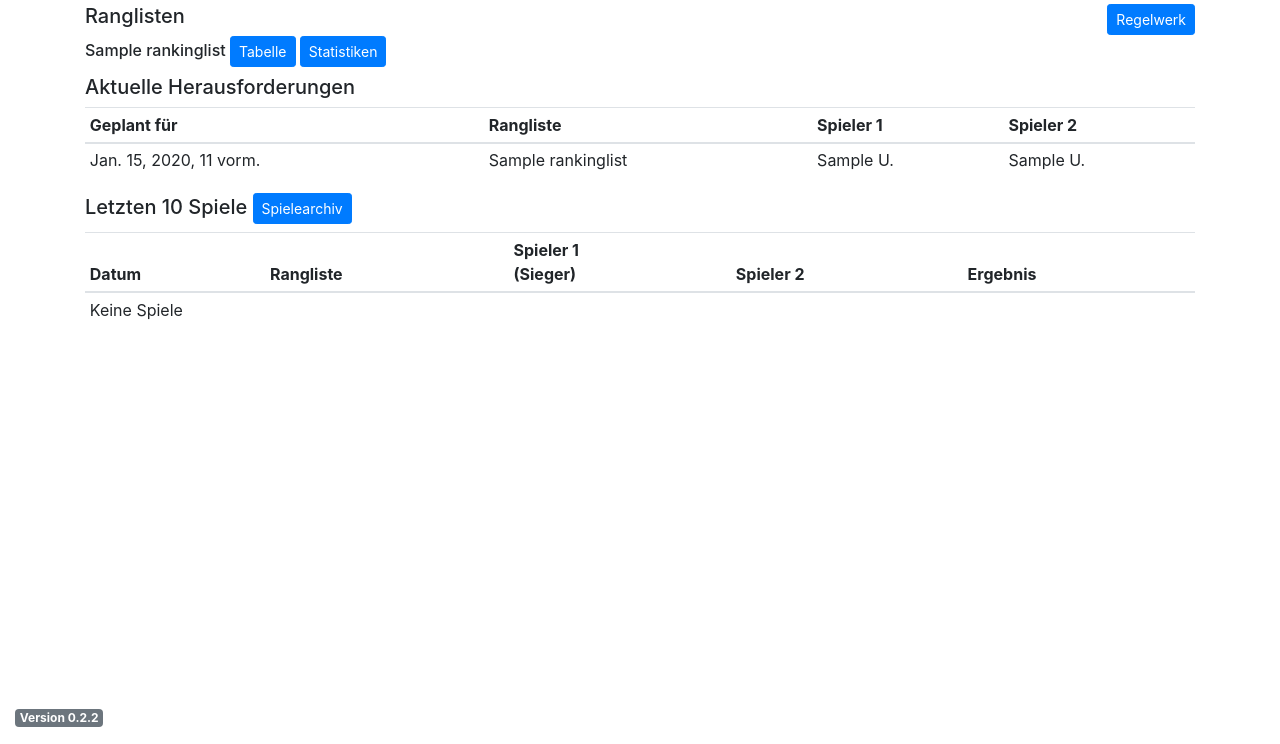
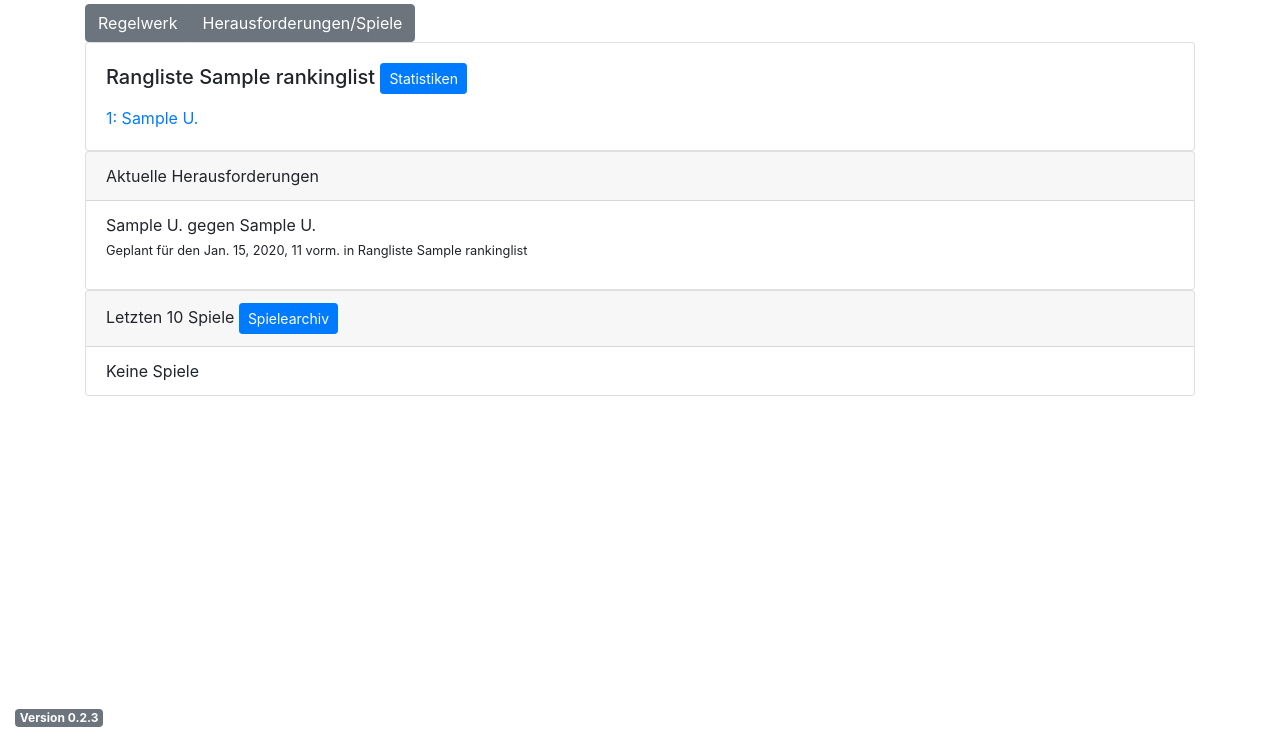
Before and after one commit to puredriver/myclub, a Django app: page /rankinglist/ in a window 1280 px wide. Shown: the part 56-800 px from the top of the page. Run offline with Django 3.2, Linux system fonts and the light colour scheme; tables that the repository leaves empty hold one stand-in row (values such as "Sample post"); some libraries are stand-ins or nearby versions.

Commit message:
new index page

```diff
--- a/rankinglist/templates/rankinglist/base.html
+++ b/rankinglist/templates/rankinglist/base.html
@@ -71,7 +71,7 @@
     <footer class="footer  mt-auto py-3">
 	  <div class="container-fluid">
 
-      <a href="https://github.com/puredriver/myclub/blob/master/README.md#v021" target="_blank" class="badge badge-secondary">Version 0.2.2</a>
+      <a href="https://github.com/puredriver/myclub/blob/master/README.md#v023" target="_blank" class="badge badge-secondary">Version 0.2.3</a>
 	   </div>
 	</footer>
 
--- a/rankinglist/templates/rankinglist/index.html
+++ b/rankinglist/templates/rankinglist/index.html
@@ -2,33 +2,28 @@
 
 {% block content %}
 
-<button type="button" class="btn btn-primary btn-sm float-right" data-toggle="modal" data-target="#exampleModal">
-    Regelwerk
-  </button>
+<div class="btn-group" role="group" aria-label="Basic example">
+  <button type="button" class="btn btn-secondary" data-toggle="modal" data-target="#exampleModal">Regelwerk</button>
+  <button type="button" class="btn btn-secondary">Herausforderungen/Spiele</button>
+</div>
 
-  <h5>Ranglisten</h5>
 
   {% for r in rankinglists %}
-      <h6>{{ r.name }} <button class="btn btn-primary btn-sm" id="rbutton{{r.id}}">Tabelle</button>
-         <a href="{% url 'rankinglist_stats' rankinglist_id=r.id %}" class="btn btn-primary btn-sm">Statistiken</a></h6>
+
+  <div class="card">
+    <div class="card-body">
+      <h5 class="card-title">Rangliste {{ r.name }}
+        <a href="{% url 'rankinglist_stats' rankinglist_id=r.id %}" class="btn btn-primary btn-sm">Statistiken</a>
+
+      </h5>
+      {% for pos in r.rankings.all %}
+      <a href="{% url 'player_history' player_id=pos.player.id %}">{{pos.position}}:  {{pos.player.player.nameshort}}</a><br>
+    {% endfor %}
+    </div>
+
+  </div>
 
 
-      <table id="rtable{{r.id}}" class="table table-sm">
-        <thead>
-            <tr>
-            <th scope="col">#</th>
-            <th scope="col">Name</th>
-            </tr>
-        </thead>
-        <tbody>
-            {% for pos in r.rankings.all %}
-            <tr>
-            <td scope="row">{{pos.position}}</td>
-            <td><a href="{% url 'player_history' player_id=pos.player.id %}">   {{pos.player.player.nameshort}}</a></td>
-            </tr>
-            {% endfor %}
-        <tbody>
-   </table>
 
    <script>
       $("#rtable{{r.id}}").hide();
@@ -40,69 +35,62 @@
 
   {% endfor %}
 
-  <h5>Aktuelle Herausforderungen</h5>
+  <div class="card">
+    <div class="card-header">
+      Aktuelle Herausforderungen
+    </div>
 
-  <table class="table table-sm">
-    <thead>
-        <tr>
-        <th>Geplant für</th>
-        <th>Rangliste</th>
-            <th>Spieler 1</th>
-            <th>Spieler 2</th>
-        </tr>
-    </thead>
-    <tbody>
+    <ul class="list-group list-group-flush">
+
+
    {% for m in matches_planned %}
-        <tr>
-            <td>{{ m.playedat }}</td>
-            <td>{{ m.rankinglist }}</td>
-            <td>{{ m.playerone.player.nameshort }}</td>
-            <td>{{ m.playertwo.player.nameshort }}</td>
-        </tr>
+   <li class="list-group-item">
+    {{ m.playerone.player.nameshort }} gegen {{ m.playertwo.player.nameshort }}
+    <p><small>Geplant für den {{ m.playedat }} in Rangliste {{ m.rankinglist }}</small></p>
+
+   </li>
+
     {% empty %}
-        <tr>
-            <td colspan="8">Keine aktuellen Herausforderungen</td>
-        </tr>
+    <li class="list-group-item">Derzeit keine Herausforderungen</li>
+
     {% endfor %}
-    </tbody>
-</table>
+    </ul>
+  </div>
 
-  <h5>Letzten 10 Spiele <a href="{% url 'matcheshistory' %}" class="btn btn-primary btn-sm">Spielearchiv</a></h5>
+    <div class="card">
+      <div class="card-header">
+        Letzten 10 Spiele <a href="{% url 'matcheshistory' %}" class="btn btn-primary btn-sm">Spielearchiv</a>
+      </div>
 
-  <table class="table table-sm">
-    <thead>
-        <tr>
-        <th>Datum</th>
-        <th>Rangliste</th>
-            <th>Spieler 1 <br>(Sieger)</th>
-            <th>Spieler 2</th>
-            <th>Ergebnis</th>
+      <ul class="list-group list-group-flush">
+        {% for m in matches %}
+        <li class="list-group-item">
 
-        </tr>
-    </thead>
-    <tbody>
-    {% for m in matches %}
-        <tr>
-            <td>{{ m.playedat }}</td>
-            <td>{{ m.rankinglist }}</td>
-            <td>{{ m.playerone.player.nameshort }}</td>
-            <td>{{ m.playertwo.player.nameshort }}</td>
-            <td>{{ m.set1playerone }}:{{ m.set1playertwo }}
+          {{ m.playerone.player.nameshort }} gegen {{ m.playertwo.player.nameshort }}:
+
+          {{ m.set1playerone }}:{{ m.set1playertwo }}
           {{ m.set2playerone }}:{{ m.set2playertwo }}
 
           {% if m.set3playerone != 0 and m.set3playertwo != 0 %}
               {{ m.set3playerone }}:{{ m.set3playertwo }}
           {% endif %}
-          </td>
+          <p><small>In Rangliste {{m.rankinglist}}</small></p>
 
-        </tr>
+          </li>
+
+
+
         {% empty %}
-        <tr>
-            <td colspan="8">Keine Spiele</td>
-        </tr>
+        <li class="list-group-item">Keine Spiele</li>
         {% endfor %}
-    </tbody>
-</table>
+
+      </ul>
+
+
+    </div>
+
+
+
 
       <!-- Modal -->
   <div class="modal fade" id="exampleModal" tabindex="-1" role="dialog" aria-labelledby="exampleModalLabel" aria-hidden="true">
--- a/rankinglist/templates/rankinglist/playerhistory.html
+++ b/rankinglist/templates/rankinglist/playerhistory.html
@@ -5,7 +5,7 @@
 
 <a class="btn btn-primary btn-sm float-right" href="{% url 'index' %}" role="button">Zurück</a>
 
-<h5>Spielhistorie von {{player.nameshort}}</h5>
+<h5>Spielhistorie von {{player.player.nameshort}}</h5>
 <p>Siege: {{matcheswonCount}} / Niederlagen: {{matcheslostCount}}</p>
 
 <h5>Siege</h5>
--- a/rankinglist/views.py
+++ b/rankinglist/views.py
@@ -15,7 +15,7 @@ logger = logging.getLogger('rankinglist')
 def index(request):
     rankinglists = Rankinglist.objects.filter(active=True)
     matches = Match.objects.all().exclude(status=Match.GEPLANT).order_by('-playedat')[:10] # first 10
-    matches_planned=Match.objects.filter(status=Match.GEPLANT).order_by('-playedat')
+    matches_planned=Match.objects.filter(status=Match.GEPLANT).order_by('playedat')
     context = {
         'rankinglists': rankinglists,
         'matches': matches,
```
Also changed, not shown: README.md. Lines whose indentation alone changed are shown as unchanged.
